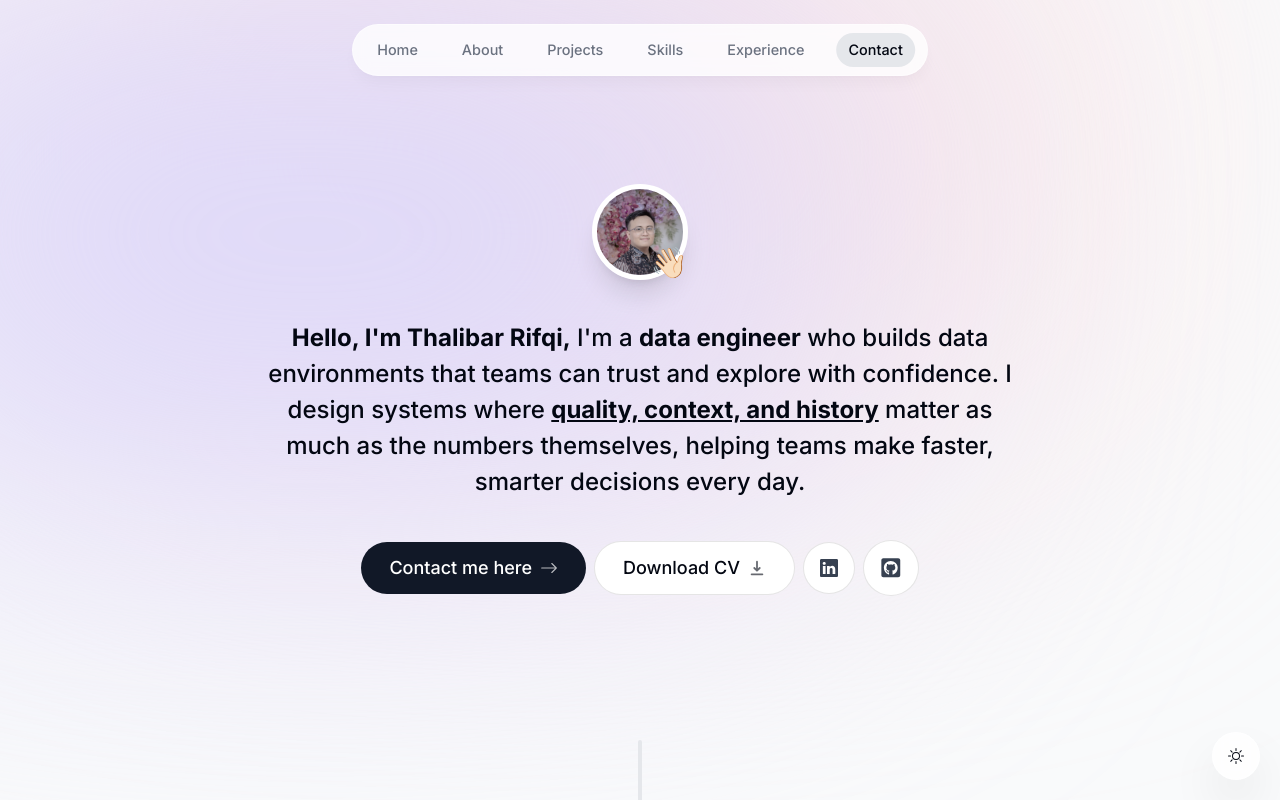
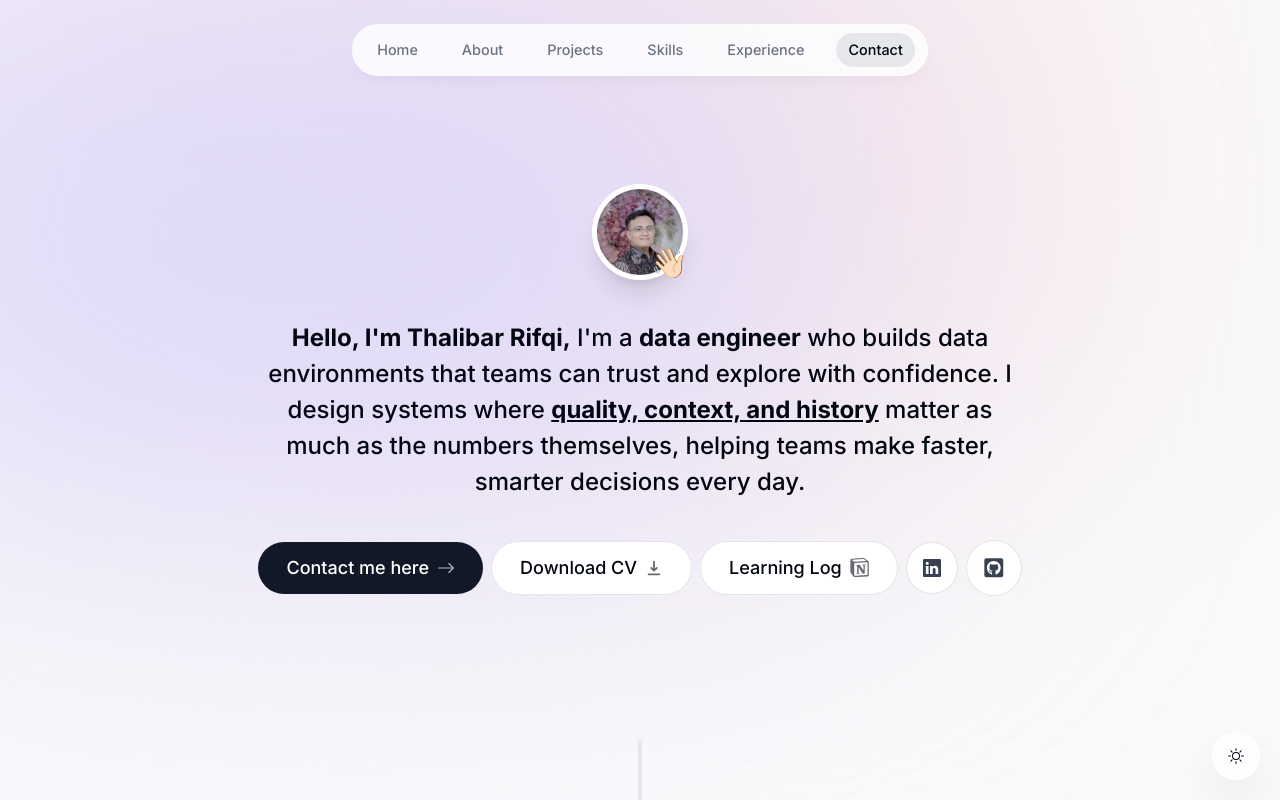
Before and after one commit to thalibarrifqi/thalibar-website, a Next.js app: page / in a window 1280 px wide. Shown: the top 800 px of the page. Built offline with nearby package versions, Linux system fonts and the light colour scheme; no server answers.

Commit message:
ad learning log from notion

```diff
--- a/components/intro.tsx
+++ b/components/intro.tsx
@@ -6,6 +6,7 @@ import { motion } from 'framer-motion'
 import Link from "next/link";
 import { BsArrowRight, BsLinkedin } from "react-icons/bs";
 import { HiDownload } from "react-icons/hi";
+import { SiNotion } from "react-icons/si";
 import { FaGithubSquare } from "react-icons/fa";
 import { useSectionInView } from '@/lib/hooks';
 import { useActiveSectionContext } from '@/context/active-section-context';
@@ -92,6 +93,15 @@ export default function Intro() {
         </a>
 
         <a
+          className="group bg-white px-7 py-3 flex items-center gap-2 rounded-full outline-none focus:scale-110 hover:scale-110 active:scale-105 transition cursor-pointer borderBlack dark:bg-white/10"
+          href="https://astonishing-gasoline-ad9.notion.site/Things-that-I-Built-Broke-Fixed-and-Learned-2a1e2e5431288067b4d8cf5fd4554f11?pvs=143"
+          target="_blank"
+        >
+          Learning Log
+          <SiNotion className="opacity-60 group-hover:translate-y-1 transition text-[1.2rem]" />
+        </a>
+
+        <a
           className="bg-white p-4 text-gray-700 hover:text-gray-950 flex items-center gap-2 rounded-full focus:scale-[1.15] hover:scale-[1.15] active:scale-105 transition cursor-pointer borderBlack dark:bg-white/10 dark:text-white/60"
           href="https://www.linkedin.com/in/thalibarrifqi/"
           target="_blank"
```
Also changed, not shown: 1 other file (tests, documents, lock files or other folders).
